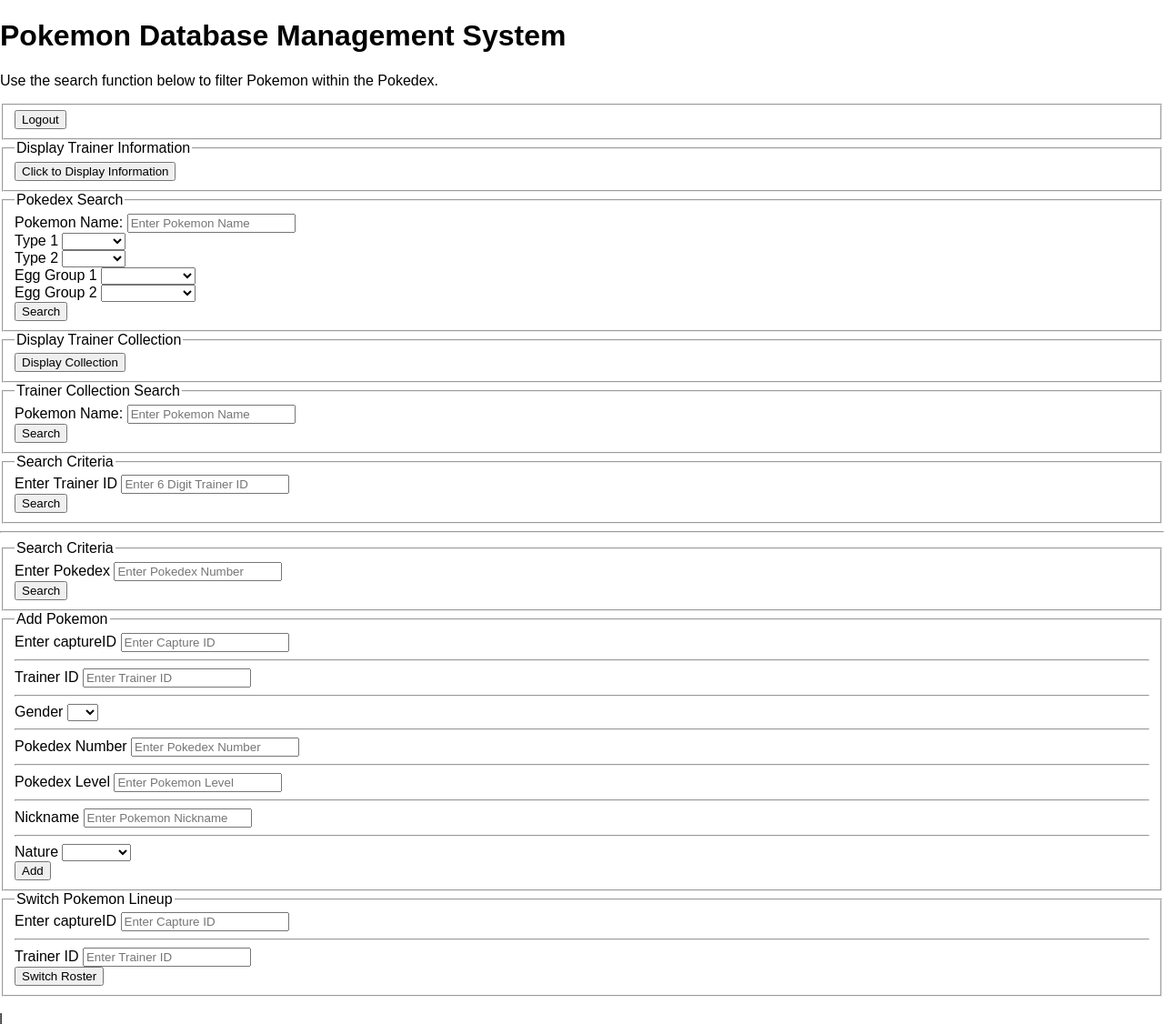
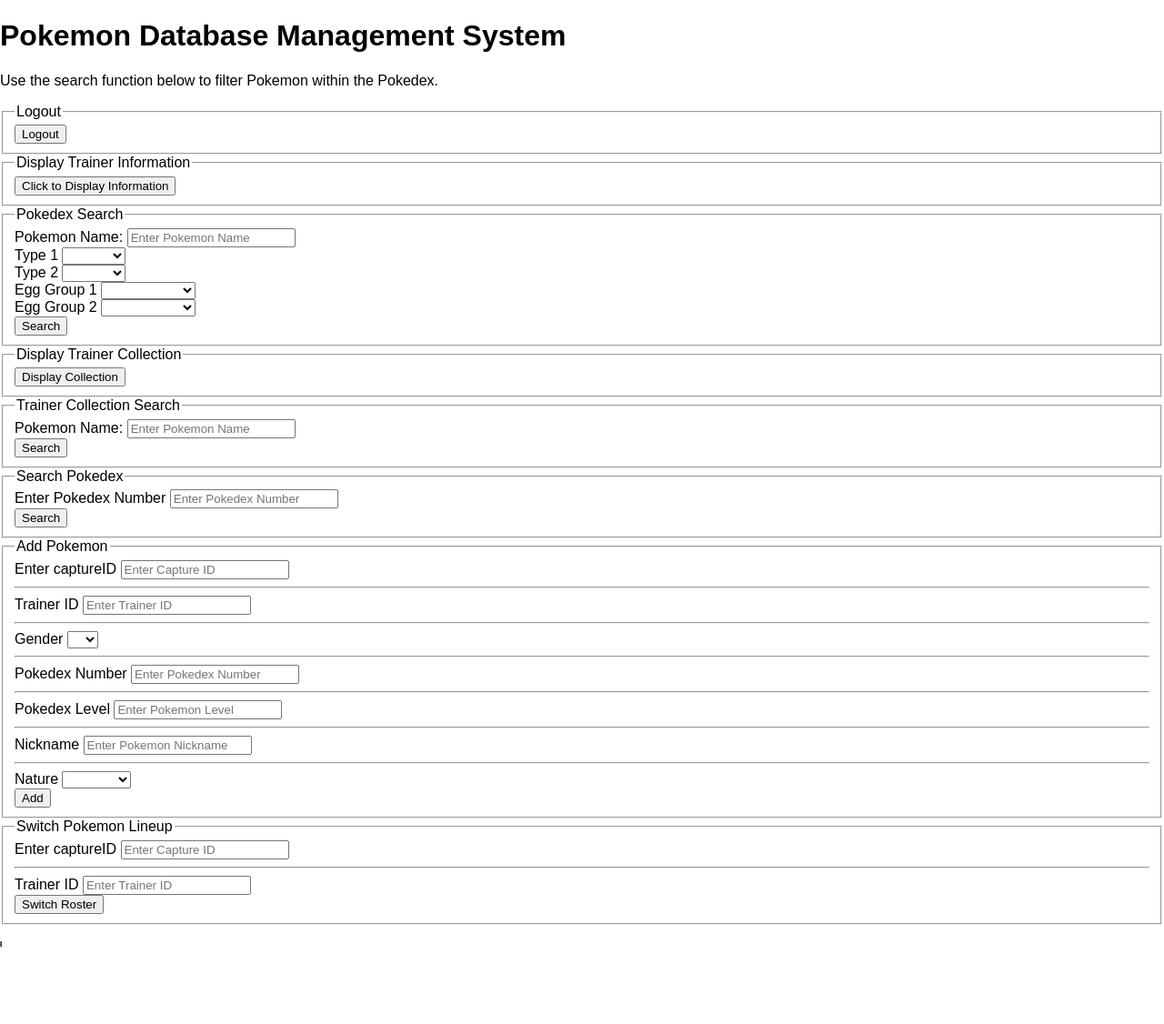
Before and after one commit to jordantiu/Pokemon_Database, a Flask app: page /login in a window 1280 px wide. Shown: the whole page at 91% size. After the commit the page ends 1041 px from the top, so only its background shows below. Run offline with Flask 2, Linux system fonts and the light colour scheme; some libraries are stand-ins or nearby versions.

Commit message:
refactoring

```diff
--- a/app.py
+++ b/app.py
@@ -46,6 +46,7 @@ def index():
     if request.method == "POST" and 'logout' in request.form:
         return render_template('login.html', title='data')
 
+    # Display Trainer Information
     if request.method == "POST" and 'display_trainer' in request.form:
         labels = ["Label"]
         get_trainer_info = mysql.connection.cursor()
@@ -54,64 +55,6 @@ def index():
             (username,))
         fetch_trainer_info = get_trainer_info.fetchall()
         return render_template('index.html', trainer_data = fetch_trainer_info, trainer_labels = labels)
-
-    if request.method == "POST" and 'pokedex_search' in request.form:
-
-        labels = ["Label"]
-
-        pokemon_name = request.form['inputPokemon']
-        type_1 = request.form['selectType1']
-        type_2 = request.form['selectType2']
-        egg_1 = request.form['selectEgg1']
-        egg_2 = request.form['selectEgg2']
-
-        cur = mysql.connection.cursor()
-
-        cur.execute("SELECT * FROM pokemon WHERE pokemon_name = %s OR ((type1 = %s OR type2 = %s) OR (egg_group_1 = %s OR egg_group_2 = %s))",
-                    (pokemon_name, type_1, type_2, egg_1, egg_2,))
-        fetch_pokedex = cur.fetchall()
-
-
-
-        return render_template('index.html', pokedex_data = fetch_pokedex, pokedex_labels = labels)
-
-    if request.method == "POST" and 'trainerCollection' in request.form:
-        labels = ["Label"]
-
-        tID = request.form['trainerID']
-        cur = mysql.connection.cursor()
-        cur.execute("SELECT * FROM COLLECTION WHERE trainer_id = %s" % (tID))
-        fetchdata = cur.fetchall()
-        return render_template('index.html', collection_data = fetchdata, collection_labels = labels)
-
-    if request.method == "POST" and 'form2' in request.form:
-        pID = request.form['pokedex']
-        cur = mysql.connection.cursor()
-        cur.execute("SELECT * FROM pokemon WHERE pokedex_number = %s" % (pID))
-        fetchdata = cur.fetchall()
-        return render_template('index.html', data = fetchdata)
-
-    if request.method == "POST" and 'addPokemon' in request.form:
-        cID = request.form['captureID']
-        tID = request.form['trainerID']
-        gender = request.form['gender']
-        pID = request.form['pokedexNumber']
-        pLEV = request.form['pokemonLevel']
-        nick = request.form['nickname']
-        nature = request.form['nature']
-        cur = mysql.connection.cursor()
-        cur.execute("INSERT INTO collection(capture_id, trainer_id, pokemon_gender, pokedex_number, pokemon_level, nickname, nature, in_roster) VALUES(%s,%s,%s,%s,%s, %s, %s, 0)" , (cID, tID, gender, pID, pLEV, nick, nature,))
-        mysql.connection.commit()
-        return render_template('index.html')
-
-
-    if request.method == "POST" and 'switchLineup' in request.form:
-        cID = request.form['captureID']
-        tID = request.form['trainerID']
-        cur = mysql.connection.cursor()
-        cur.execute("UPDATE collection SET in_roster = IF(in_roster = 0, 1, 0) WHERE trainer_id = %s AND capture_id = %s" % (tID, cID))
-        mysql.connection.commit()
-        return render_template('index.html')
 
     # Display Entire Collection (Trainer Specific)
     if request.method == "POST" and 'displayCollection' in request.form:
@@ -127,27 +70,68 @@ def index():
 
         return render_template('index.html', collection_data=fetch_collection, collection_labels=labels)
 
+    # Trainer Collection Search
     if request.method == "POST" and 'collection_search' in request.form:
         labels = ["Label"]
-
         pokemon_name = request.form['collectionInputPokemon']
-
         get_collection_info = mysql.connection.cursor()
-
         get_collection_info.execute(
             "SELECT trainer.trainer_id, collection.nickname, pokemon.pokemon_name, collection.pokemon_level, "
             "collection.nature, pokemon.type1, pokemon.type2, collection.in_roster FROM trainer INNER JOIN collection "
             "ON collection.trainer_id = trainer.trainer_id INNER JOIN pokemon ON collection.pokedex_number = "
             "pokemon.pokedex_number INNER JOIN login ON trainer.trainer_id = login.trainer_id WHERE login_id = %s AND pokemon_name = %s",
             (username, pokemon_name,))
+        fetch_collection = get_collection_info.fetchall()
+        return render_template('index.html', collection_data=fetch_collection, collection_labels=labels)
 
-        fetch_collection = get_collection_info.fetchall()
+    # Search Pokedex by Pokedex Number
+    if request.method == "POST" and 'form2' in request.form:
+        labels = ["Label"]
 
-        return render_template('index.html', collection_data=fetch_collection, collection_labels=labels)
+        pID = request.form['pokedex']
+        cur = mysql.connection.cursor()
+        cur.execute("SELECT * FROM pokemon WHERE pokedex_number = %s" % (pID))
+        fetchdata = cur.fetchall()
+        return render_template('index.html', data = fetchdata, pokedex_labels=labels)
+
+    # Search Pokedex
+    if request.method == "POST" and 'pokedex_search' in request.form:
+        labels = ["Label"]
+        pokemon_name = request.form['inputPokemon']
+        type_1 = request.form['selectType1']
+        type_2 = request.form['selectType2']
+        egg_1 = request.form['selectEgg1']
+        egg_2 = request.form['selectEgg2']
+        cur = mysql.connection.cursor()
+        cur.execute("SELECT * FROM pokemon WHERE pokemon_name = %s OR ((type1 = %s OR type2 = %s) OR (egg_group_1 = %s OR egg_group_2 = %s))",
+                    (pokemon_name, type_1, type_2, egg_1, egg_2,))
+        fetch_pokedex = cur.fetchall()
+        return render_template('index.html', pokedex_data = fetch_pokedex, pokedex_labels = labels)
+
+    # Add pokemon
+    if request.method == "POST" and 'addPokemon' in request.form:
+        cID = request.form['captureID']
+        tID = request.form['trainerID']
+        gender = request.form['gender']
+        pID = request.form['pokedexNumber']
+        pLEV = request.form['pokemonLevel']
+        nick = request.form['nickname']
+        nature = request.form['nature']
+        cur = mysql.connection.cursor()
+        cur.execute("INSERT INTO collection(capture_id, trainer_id, pokemon_gender, pokedex_number, pokemon_level, nickname, nature, in_roster) VALUES(%s,%s,%s,%s,%s, %s, %s, 0)" , (cID, tID, gender, pID, pLEV, nick, nature,))
+        mysql.connection.commit()
+        return render_template('index.html')
+
+    # Switch Pokemon Lineup
+    if request.method == "POST" and 'switchLineup' in request.form:
+        cID = request.form['captureID']
+        tID = request.form['trainerID']
+        cur = mysql.connection.cursor()
+        cur.execute("UPDATE collection SET in_roster = IF(in_roster = 0, 1, 0) WHERE trainer_id = %s AND capture_id = %s" % (tID, cID))
+        mysql.connection.commit()
+        return render_template('index.html')
 
     return render_template('index.html')
 
-
-
 if __name__ == "__main__":
     app.run(debug=True)
--- a/templates/Index.html
+++ b/templates/Index.html
@@ -10,8 +10,10 @@
 </div>
 <p>Use the search function below to filter Pokemon within the Pokedex.</p>
 
+<!--Logout-->
 <form method = "POST">
     <fieldset>
+        <legend>Logout</legend>
         <button type="submit" class="btn btn-primary" name="logout">Logout</button>
     </fieldset>
 </form>
@@ -24,7 +26,6 @@
 </form>
 
 <!--Pokedex Search-->
-
 <form method = "POST">
     <fieldset>
             <legend>Pokedex Search</legend>
@@ -154,28 +155,19 @@
     </fieldset>
 </form>
 
+<!--Search Pokedex-->
 <form method = "POST">
     <fieldset>
-        <legend>Search Criteria</legend>
+        <legend>Search Pokedex</legend>
         <div class="form-group">
-            <label for="trainerID">Enter Trainer ID</label>
-            <input type="text" class="form-control" id="trainerID" name="trainerID" aria-describedby="trainerIDhelp" placeholder="Enter 6 Digit Trainer ID" maxlength="6">
-        </div>
-        <button type="submit" class="btn btn-primary" name="trainerCollection">Search</button>
-    </fieldset>
-</form>
-<hr>
-<form method = "POST">
-    <fieldset>
-        <legend>Search Criteria</legend>
-        <div class="form-group">
-            <label for="pokedex">Enter Pokedex</label>
+            <label for="pokedex">Enter Pokedex Number</label>
             <input type="text" class="form-control" id="pokedex" name="pokedex" aria-describedby="pokedex" placeholder="Enter Pokedex Number" maxlength="6">
         </div>
         <button type="submit" class="btn btn-primary" name="form2">Search</button>
     </fieldset>
 </form>
 
+<!--Add Pokemon-->
 <form method = "POST">
     <fieldset>
         <legend>Add Pokemon</legend>
@@ -237,6 +229,7 @@
     </fieldset>
 </form>
 
+<!--Switch Pokemon Lineup-->
 <form method = "POST">
     <fieldset>
         <legend>Switch Pokemon Lineup</legend>
@@ -252,7 +245,7 @@
 </form>
 
 <br>
-
+<!--Table for trainer information-->
 <table border ="1">
 
     {% for item in trainer_labels %}
@@ -273,54 +266,9 @@
     </tr>
     {% endfor %}
 </table>
+
+<!--Table for Search by Pokedex Number-->
 <table border = "1">
-    {% for item in collection_labels %}
-    <tr>
-        <th>Capture ID</th>
-        <th>Trainer ID</th>
-        <th>Pokemon Gender</th>
-        <th>Pokedex Number</th>
-        <th>Pokemon Level</th>
-        <th>Nickname</th>
-        <th>Nature</th>
-        <th>In Roster</th>
-    </tr>
-    {% endfor %}
-</table>
-<table border = "1">
-    {% for item in collection_data  %}
-    <tr>
-        <td>{{item[0]}}        </td>
-        <td>{{item[1]}}        </td>
-        <td>{{item[2]}}        </td>
-        <td>{{item[3]}}        </td>
-        <td>{{item[4]}}        </td>
-        <td>{{item[5]}}        </td>
-        <td>{{item[6]}}        </td>
-        <td>{{item[7]}}        </td>
-    </tr>
-    {% endfor %}
-</table>
-
-<table border = "1">
-{% for item in data %}
-<tr>
-    <td>{{item[0]}}</td>
-    <td>{{item[1]}}</td>
-    <td>{{item[2]}}</td>
-    <td>{{item[3]}}</td>
-    <td>{{item[4]}}</td>
-    <td>{{item[5]}}</td>
-    <td>{{item[6]}}</td>
-    <td>{{item[7]}}</td>
-    <td>{{item[8]}}</td>
-    <td>{{item[9]}}</td>
-    <td>{{item[10]}}</td>
-</tr>
-{% endfor %}
-</table>
-
-<table border ="1">
     {% for item in pokedex_labels %}
     <tr>
         <th>Pokemon Name</th>
@@ -332,8 +280,7 @@
     </tr>
     {% endfor %}
 
-    {% for item in pokedex_data %}
-
+{% for item in data %}
 <tr>
     <td>{{item[0]}}</td>
     <td>{{item[1]}}</td>
@@ -344,7 +291,6 @@
 </tr>
 {% endfor %}
 </table>
-
 
 <!--Table for Collections-->
 <table border ="1">
```
Lines whose indentation alone changed are shown as unchanged.
